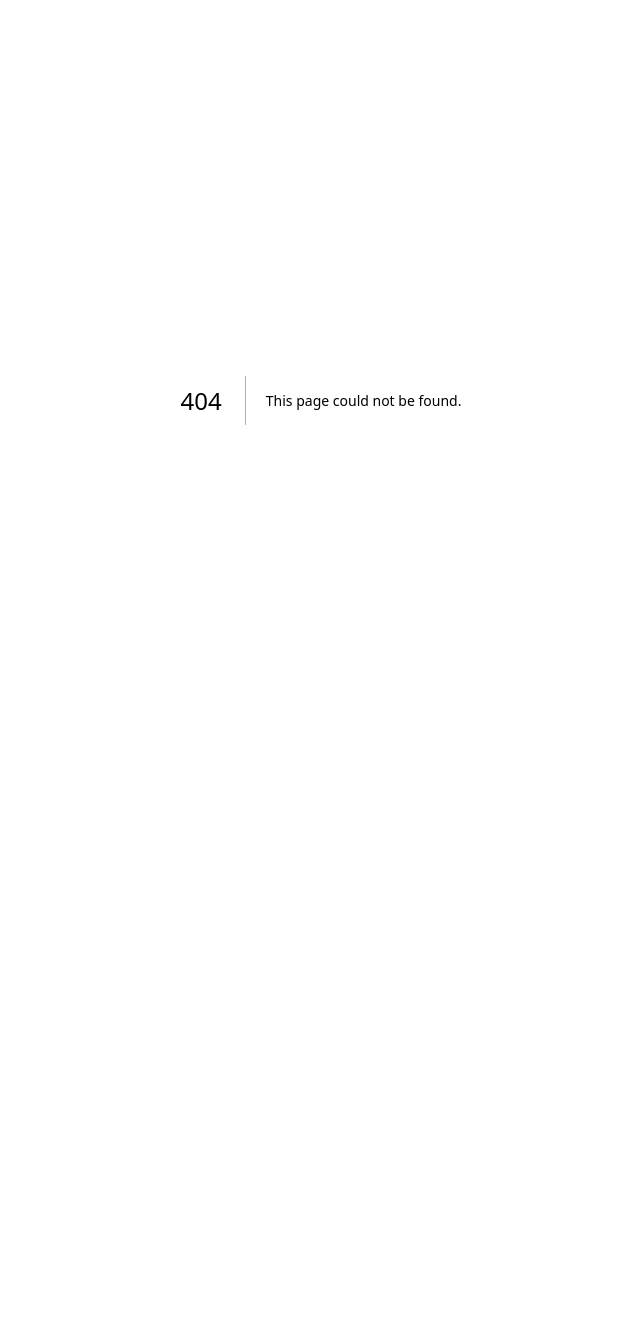
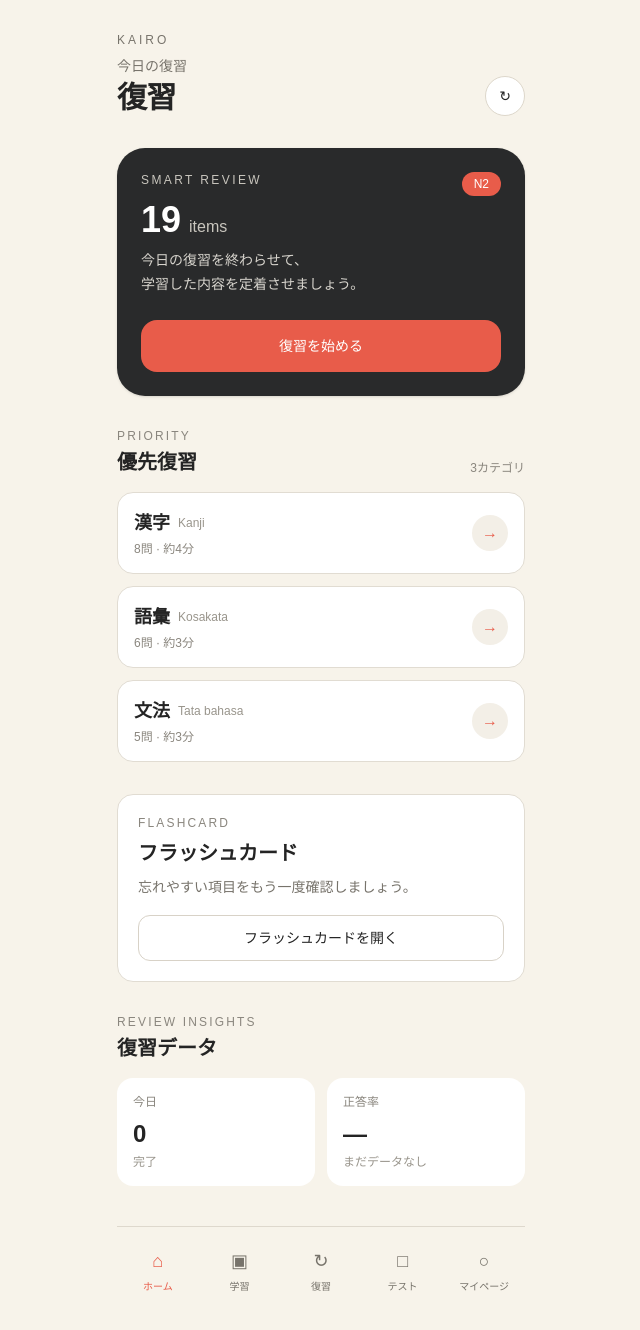
Before and after one commit to shinro-level/kairo, a Next.js app: page /review in a window 1280 px wide. Before the commit this address had no page. Shown: the top 1330 px of the page, without its empty margins (319-959 px from the left). Before the commit the page ends 800 px from the top, so only its background shows below. Built offline with nearby package versions, Linux system fonts and the light colour scheme.

Commit message:
Build KAIRO review page

```diff
--- /dev/null
+++ b/app/review/page.tsx
@@ -0,0 +1,215 @@
+const reviewItems = [
+  {
+    title: "漢字",
+    subtitle: "Kanji",
+    count: "8問",
+    time: "約4分",
+  },
+  {
+    title: "語彙",
+    subtitle: "Kosakata",
+    count: "6問",
+    time: "約3分",
+  },
+  {
+    title: "文法",
+    subtitle: "Tata bahasa",
+    count: "5問",
+    time: "約3分",
+  },
+];
+
+export default function ReviewPage() {
+  return (
+    <main className="min-h-screen bg-[#F7F3EA] text-[#242424]">
+      <div className="mx-auto max-w-md px-5 pb-10 pt-8">
+        {/* Header */}
+        <header className="mb-8">
+          <p className="text-xs tracking-[0.25em] text-[#77736B]">
+            KAIRO
+          </p>
+
+          <div className="mt-2 flex items-end justify-between">
+            <div>
+              <p className="text-sm text-[#77736B]">
+                今日の復習
+              </p>
+              <h1 className="mt-1 text-3xl font-semibold tracking-tight">
+                復習
+              </h1>
+            </div>
+
+            <div className="flex h-10 w-10 items-center justify-center rounded-full border border-[#DDD7CB] bg-white text-sm">
+              ↻
+            </div>
+          </div>
+        </header>
+
+        {/* Review Hero */}
+        <section className="rounded-[28px] bg-[#292A2B] p-6 text-white shadow-sm">
+          <div className="flex items-start justify-between">
+            <div>
+              <p className="text-xs tracking-[0.2em] text-[#C9C6BE]">
+                SMART REVIEW
+              </p>
+
+              <h2 className="mt-3 text-4xl font-semibold">
+                19
+                <span className="ml-2 text-base font-normal text-[#C9C6BE]">
+                  items
+                </span>
+              </h2>
+
+              <p className="mt-2 text-sm leading-6 text-[#D7D4CD]">
+                今日の復習を終わらせて、
+                <br />
+                学習した内容を定着させましょう。
+              </p>
+            </div>
+
+            <div className="rounded-full bg-[#E85C4A] px-3 py-1 text-xs font-medium">
+              N2
+            </div>
+          </div>
+
+          <button className="mt-6 w-full rounded-2xl bg-[#E85C4A] px-5 py-4 text-sm font-medium text-white transition active:scale-[0.98]">
+            復習を始める
+          </button>
+        </section>
+
+        {/* Priority */}
+        <section className="mt-8">
+          <div className="flex items-end justify-between">
+            <div>
+              <p className="text-xs tracking-[0.18em] text-[#8A867E]">
+                PRIORITY
+              </p>
+              <h2 className="mt-1 text-xl font-semibold">
+                優先復習
+              </h2>
+            </div>
+
+            <span className="text-xs text-[#8A867E]">
+              3カテゴリ
+            </span>
+          </div>
+
+          <div className="mt-4 space-y-3">
+            {reviewItems.map((item) => (
+              <div
+                key={item.title}
+                className="rounded-2xl border border-[#E1DCD2] bg-white p-4"
+              >
+                <div className="flex items-center justify-between">
+                  <div>
+                    <div className="flex items-center gap-2">
+                      <h3 className="text-lg font-semibold">
+                        {item.title}
+                      </h3>
+
+                      <span className="text-xs text-[#99958C]">
+                        {item.subtitle}
+                      </span>
+                    </div>
+
+                    <p className="mt-1 text-xs text-[#8A867E]">
+                      {item.count} · {item.time}
+                    </p>
+                  </div>
+
+                  <div className="flex h-9 w-9 items-center justify-center rounded-full bg-[#F3EFE7] text-[#E85C4A]">
+                    →
+                  </div>
+                </div>
+              </div>
+            ))}
+          </div>
+        </section>
+
+        {/* Flashcard */}
+        <section className="mt-8 rounded-2xl border border-[#E1DCD2] bg-white p-5">
+          <p className="text-xs tracking-[0.18em] text-[#8A867E]">
+            FLASHCARD
+          </p>
+
+          <h2 className="mt-2 text-xl font-semibold">
+            フラッシュカード
+          </h2>
+
+          <p className="mt-2 text-sm leading-6 text-[#77736B]">
+            忘れやすい項目をもう一度確認しましょう。
+          </p>
+
+          <button className="mt-4 w-full rounded-xl border border-[#D8D2C7] px-4 py-3 text-sm font-medium">
+            フラッシュカードを開く
+          </button>
+        </section>
+
+        {/* Review Stats */}
+        <section className="mt-8">
+          <p className="text-xs tracking-[0.18em] text-[#8A867E]">
+            REVIEW INSIGHTS
+          </p>
+
+          <h2 className="mt-1 text-xl font-semibold">
+            復習データ
+          </h2>
+
+          <div className="mt-4 grid grid-cols-2 gap-3">
+            <div className="rounded-2xl bg-white p-4">
+              <p className="text-xs text-[#8A867E]">
+                今日
+              </p>
+              <p className="mt-2 text-2xl font-semibold">
+                0
+              </p>
+              <p className="mt-1 text-xs text-[#99958C]">
+                完了
+              </p>
+            </div>
+
+            <div className="rounded-2xl bg-white p-4">
+              <p className="text-xs text-[#8A867E]">
+                正答率
+              </p>
+              <p className="mt-2 text-2xl font-semibold">
+                —
+              </p>
+              <p className="mt-1 text-xs text-[#99958C]">
+                まだデータなし
+              </p>
+            </div>
+          </div>
+        </section>
+
+        {/* Bottom Navigation */}
+        <nav className="mt-10 grid grid-cols-5 border-t border-[#DED8CD] pt-5 text-center">
+          <div className="text-[#E85C4A]">
+            <div className="text-lg">⌂</div>
+            <p className="mt-1 text-[10px]">ホーム</p>
+          </div>
+
+          <div className="text-[#77736B]">
+            <div className="text-lg">▣</div>
+            <p className="mt-1 text-[10px]">学習</p>
+          </div>
+
+          <div className="text-[#77736B]">
+            <div className="text-lg">↻</div>
+            <p className="mt-1 text-[10px]">復習</p>
+          </div>
+
+          <div className="text-[#77736B]">
+            <div className="text-lg">□</div>
+            <p className="mt-1 text-[10px]">テスト</p>
+          </div>
+
+          <div className="text-[#77736B]">
+            <div className="text-lg">○</div>
+            <p className="mt-1 text-[10px]">マイページ</p>
+          </div>
+        </nav>
+      </div>
+    </main>
+  );
+}
```
